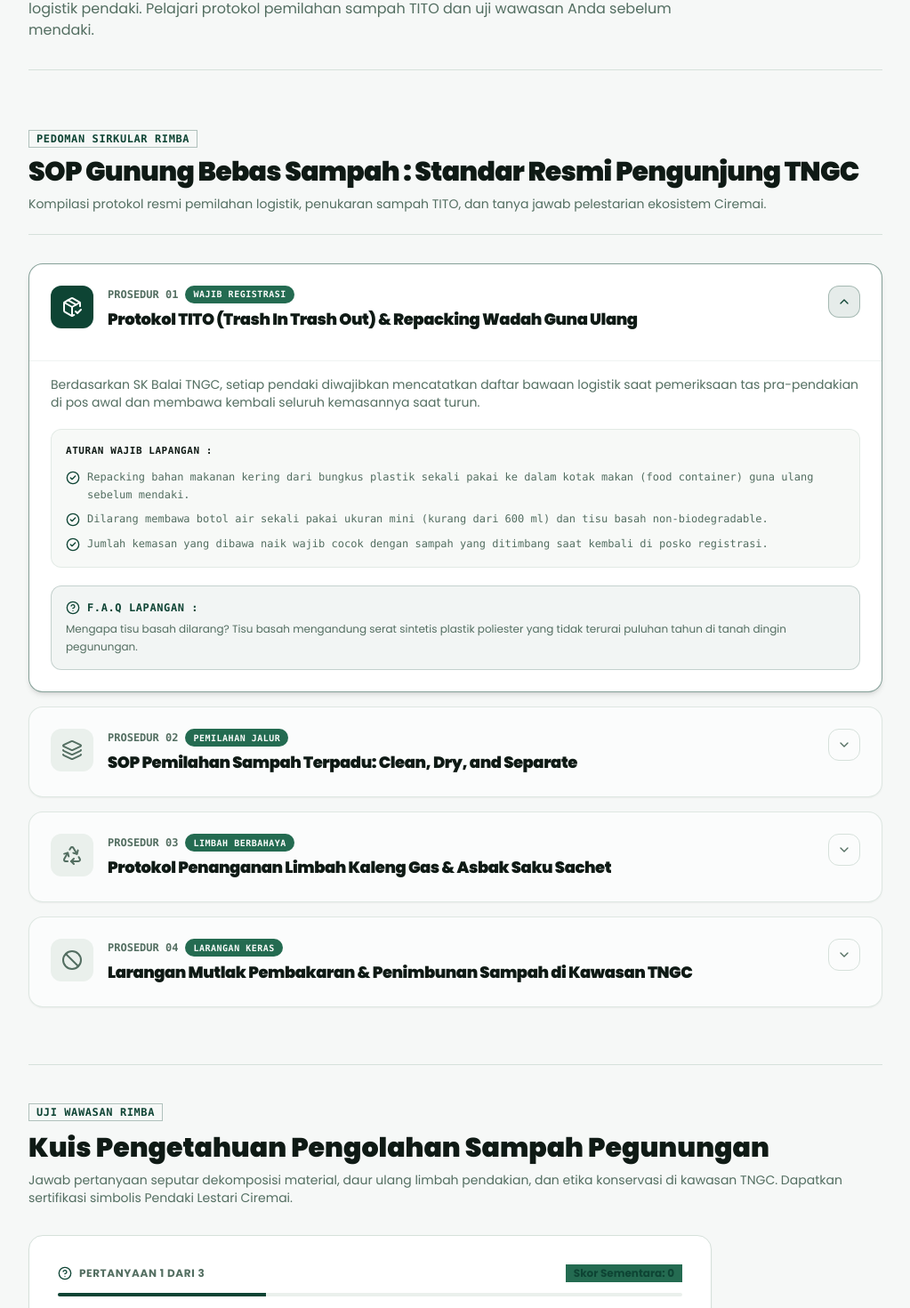
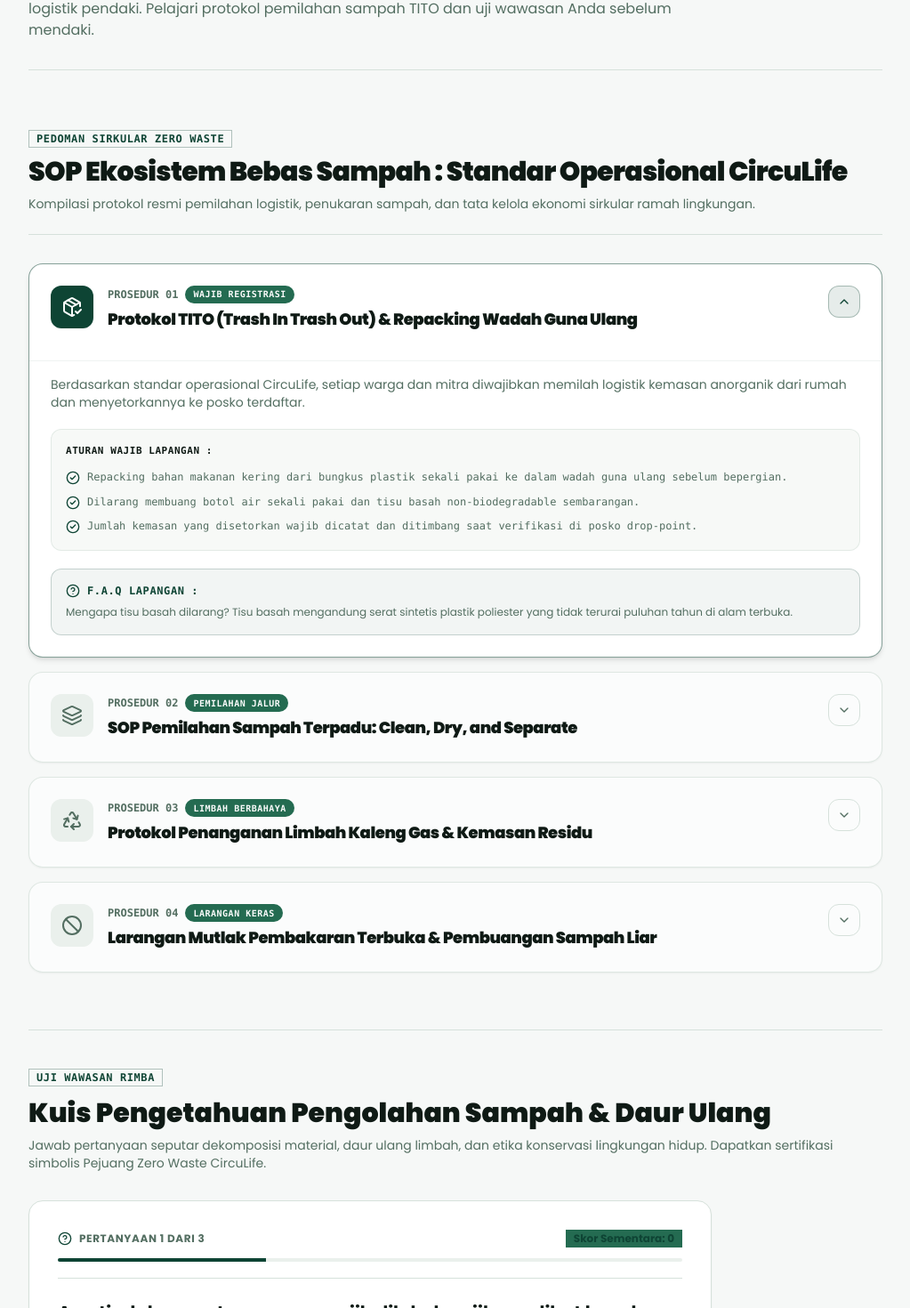
Before and after one commit to janfdev/circulife, a Next.js app: page /edukasi in a window 1280 px wide. Shown: the part 349-1819 px from the top of the page at 89% size, without its empty margins (128-1151 px from the left). Built offline with nearby package versions, Linux system fonts and the light colour scheme.

Commit message:
chore: purge remaining legacy local terms to universal CircuLife zero-waste hub

```diff
--- a/src/app/edukasi/page.tsx
+++ b/src/app/edukasi/page.tsx
@@ -39,10 +39,10 @@ export default function EdukasiPage() {
               Uji Wawasan Rimba
             </Badge>
             <h2 id="quiz-section" className="text-2xl sm:text-3xl font-black text-foreground">
-              Kuis Pengetahuan Pengolahan Sampah Pegunungan
+              Kuis Pengetahuan Pengolahan Sampah & Daur Ulang
             </h2>
             <p className="text-xs sm:text-sm text-muted-foreground leading-relaxed">
-              Jawab pertanyaan seputar dekomposisi material, daur ulang limbah pendakian, dan etika konservasi di kawasan TNGC. Dapatkan sertifikasi simbolis Pendaki Lestari Ciremai.
+              Jawab pertanyaan seputar dekomposisi material, daur ulang limbah, dan etika konservasi lingkungan hidup. Dapatkan sertifikasi simbolis Pejuang Zero Waste CircuLife.
             </p>
           </div>
 
@@ -55,7 +55,7 @@ export default function EdukasiPage() {
         <Card className="border-border bg-muted/40 p-8 flex flex-col sm:flex-row items-center justify-between gap-6 shadow-sm rounded-2xl">
           <div className="space-y-1 text-center sm:text-left">
             <h3 className="text-lg font-black text-foreground">
-              Sudah Memilah Sampah dari Jalur Pendakian?
+              Sudah Memilah Sampah dari Rumah Anda?
             </h3>
             <p className="text-xs sm:text-sm text-muted-foreground">
               Catat setoran sampah Anda di posko registrasi untuk ditukar dengan bibit pohon Saninten.
--- a/src/app/konservasi/page.tsx
+++ b/src/app/konservasi/page.tsx
@@ -14,13 +14,13 @@ export default function KonservasiPage() {
         <div className="border-b border-border pb-8 space-y-3">
           <Badge variant="secondary" className="gap-2 px-3.5 py-1 text-xs font-bold uppercase tracking-wider mb-1">
             <Recycle className="h-3.5 w-3.5 text-primary" aria-hidden="true" />
-            <span>Ekonomi Sirkular & Konservasi Terpadu TNGC</span>
+            <span>Ekonomi Sirkular & Konservasi Lingkungan</span>
           </Badge>
           <h1 className="text-3xl sm:text-4xl lg:text-5xl font-black tracking-tight text-foreground leading-[1.2]">
-            Katalog Produk Olahan Sampah & Konservasi Ciremai
+            Katalog Produk Olahan Sampah & Konservasi Terpadu
           </h1>
           <p className="text-sm sm:text-base text-muted-foreground max-w-3xl leading-relaxed">
-            Mengubah sampah jalur pendakian menjadi material konstruksi jalan setapak ramah lingkungan, pupuk persemaian bibit Saninten, dan cinderamata khas lereng oleh kelompok swadaya masyarakat.
+            Mengubah sampah anorganik terpilah menjadi material konstruksi jalan setapak ramah lingkungan, pupuk persemaian bibit penghijauan, dan produk upcycling bernilai tambah tinggi.
           </p>
         </div>
 
--- a/src/components/HotlineDirectory.tsx
+++ b/src/components/HotlineDirectory.tsx
@@ -17,10 +17,10 @@ export default function HotlineDirectory() {
           </Badge>
         </div>
         <h2 className="text-2xl sm:text-3xl font-black text-foreground tracking-tight">
-          Hotline Kontak Darurat Balai TNGC & Posko Jalur
+          Hotline Kontak Drop-Point & Mitra Sirkular CircuLife
         </h2>
         <p className="text-xs sm:text-sm text-muted-foreground leading-relaxed">
-          Nomor telepon resmi posko lapangan untuk panggilan darurat bahaya kebakaran, evakuasi medis pendaki, dan laporan tindak pidana kehutanan.
+          Nomor kontak resmi posko lapangan untuk penjemputan sampah terpilah skala besar, verifikasi drop-point, dan koordinasi kemitraan bank sampah.
         </p>
       </div>
 
--- a/src/components/InteractiveQuiz.tsx
+++ b/src/components/InteractiveQuiz.tsx
@@ -173,7 +173,7 @@ export default function InteractiveQuiz({ questions }: InteractiveQuizProps) {
         {showFeedback && (
           <Alert className="border-border bg-muted/60 text-xs leading-relaxed space-y-1">
             <AlertDescription className="text-muted-foreground text-xs leading-relaxed">
-              <strong className="font-bold text-foreground block mb-0.5">Penjelasan Resmi TNGC :</strong>
+              <strong className="font-bold text-foreground block mb-0.5">Penjelasan Ilmiah CircuLife :</strong>
               {currentQ.explanation}
             </AlertDescription>
           </Alert>
--- a/src/components/SopGuidelines.tsx
+++ b/src/components/SopGuidelines.tsx
@@ -16,13 +16,13 @@ export default function SopGuidelines() {
       category: "Wajib Registrasi",
       title: "Protokol TITO (Trash In Trash Out) & Repacking Wadah Guna Ulang",
       description:
-        "Berdasarkan SK Balai TNGC, setiap pendaki diwajibkan mencatatkan daftar bawaan logistik saat pemeriksaan tas pra-pendakian di pos awal dan membawa kembali seluruh kemasannya saat turun.",
+        "Berdasarkan standar operasional CircuLife, setiap warga dan mitra diwajibkan memilah logistik kemasan anorganik dari rumah dan menyetorkannya ke posko terdaftar.",
       keyRules: [
-        "Repacking bahan makanan kering dari bungkus plastik sekali pakai ke dalam kotak makan (food container) guna ulang sebelum mendaki.",
-        "Dilarang membawa botol air sekali pakai ukuran mini (kurang dari 600 ml) dan tisu basah non-biodegradable.",
-        "Jumlah kemasan yang dibawa naik wajib cocok dengan sampah yang ditimbang saat kembali di posko registrasi.",
+        "Repacking bahan makanan kering dari bungkus plastik sekali pakai ke dalam wadah guna ulang sebelum bepergian.",
+        "Dilarang membuang botol air sekali pakai dan tisu basah non-biodegradable sembarangan.",
+        "Jumlah kemasan yang disetorkan wajib dicatat dan ditimbang saat verifikasi di posko drop-point.",
       ],
-      faqs: "Mengapa tisu basah dilarang? Tisu basah mengandung serat sintetis plastik poliester yang tidak terurai puluhan tahun di tanah dingin pegunungan.",
+      faqs: "Mengapa tisu basah dilarang? Tisu basah mengandung serat sintetis plastik poliester yang tidak terurai puluhan tahun di alam terbuka.",
     },
     {
       id: "sop-2",
@@ -31,9 +31,9 @@ export default function SopGuidelines() {
       category: "Pemilahan Jalur",
       title: "SOP Pemilahan Sampah Terpadu: Clean, Dry, and Separate",
       description:
-        "Pisahkan jenis sampah sejak di dalam tenda agar material anorganik tetap bernilai tinggi saat didaur ulang menjadi paving block dan cinderamata KSM.",
+        "Pisahkan jenis sampah sejak di dalam rumah agar material anorganik tetap bernilai tinggi saat didaur ulang menjadi paving block dan cinderamata KSM.",
       keyRules: [
-        "Kosongkan dan remas botol plastik PET hingga pipih guna menghemat volume trash bag pendakian.",
+        "Kosongkan dan remas botol plastik PET hingga pipih guna menghemat volume penyimpanan.",
         "Pisahkan sisa makanan basah ke kantong tersendiri agar tidak mengotori kaleng dan plastik daur ulang.",
         "Keringkan sampah plastik makanan instan dari sisa minyak atau kuah sebelum dimasukkan ke kantong sampah.",
       ],
@@ -44,30 +44,30 @@ export default function SopGuidelines() {
       number: "03",
       icon: Recycle,
       category: "Limbah Berbahaya",
-      title: "Protokol Penanganan Limbah Kaleng Gas & Asbak Saku Sachet",
+      title: "Protokol Penanganan Limbah Kaleng Gas & Kemasan Residu",
       description:
-        "Kaleng gas kompor portabel bekas bertekanan sisa dan puntung rokok memerlukan perlakuan khusus demi keselamatan dan kebersihan jalur.",
+        "Kaleng gas portabel bekas bertekanan sisa dan limbah residu memerlukan perlakuan khusus demi keselamatan lingkungan sekitar.",
       keyRules: [
-        "Dilarang menusuk atau membakar kaleng gas di area kemping; gas sisa rawan meledak jika terkena panas.",
-        "Simpan kaleng gas kosong di kompartemen luar ransel dan serahkan langsung ke drop-box B3 di pos registrasi.",
-        "Gunakan wadah asbak saku portabel (pocket ashtray) tertutup untuk menampung puntung dan abu hingga turun ke posko.",
+        "Dilarang menusuk atau membakar kaleng gas secara sembarangan; gas sisa rawan meledak jika terkena panas.",
+        "Simpan kaleng gas kosong di tempat terpisah dan serahkan langsung ke drop-box limbah kaleng di pos registrasi.",
+        "Gunakan wadah khusus tertutup untuk menampung residu anorganik hingga dibawa ke posko.",
       ],
-      faqs: "Apa yang dilakukan pengelola terhadap kaleng gas bekas? Kaleng dikosongkan sisa gasnya secara aman di posko lalu dilebur dan dicetak menjadi tungku ultralight.",
+      faqs: "Apa yang dilakukan pengelola terhadap kaleng gas bekas? Kaleng dikosongkan sisa gasnya secara aman di posko lalu dilebur dan dicetak menjadi tungku biomassa ultralight.",
     },
     {
       id: "sop-4",
       number: "04",
       icon: Ban,
       category: "Larangan Keras",
-      title: "Larangan Mutlak Pembakaran & Penimbunan Sampah di Kawasan TNGC",
+      title: "Larangan Mutlak Pembakaran Terbuka & Pembuangan Sampah Liar",
       description:
-        "Membakar atau mengubur sampah di area shelter, savana, maupun puncak Ciremai merupakan tindak perusakan lingkungan yang dikenakan sanksi tegas.",
+        "Membakar atau membuang sampah sembarangan mencemari udara, merusak kualitas air tanah, dan melanggar ketentuan regulasi persampahan.",
       keyRules: [
-        "Pembakaran sampah plastik menghasilkan asap beracun dioksin dan memicu risiko kobaran karhutla di semak kering lereng.",
-        "Menimbun sampah organik atau anorganik mengundang satwa babi hutan masuk ke area kemping dan merusak tanah resapan air.",
-        "Pelanggar dikenakan denda pembersihan jalur secara sukarela dan sanksi blacklist di seluruh gerbang pendakian.",
+        "Pembakaran sampah terbuka menghasilkan asap beracun dioksin dan partikel karsinogenik PM2.5.",
+        "Membuang sampah anorganik ke selokan atau sungai mencemari ekosistem perairan dan memicu banjir.",
+        "Pelanggar dikenakan sanksi tindak pidana lingkungan hidup sesuai UU No. 18 Tahun 2008.",
       ],
-      faqs: "Bolehkah mengubur sisa nasi di tanah? Dilarang. Suhu dingin puncak Ciremai menghambat pembusukan dan mengubah kebiasaan mencari makan satwa liar.",
+      faqs: "Bolehkah membakar sampah daun kering di pekarangan? Tidak disarankan. Sampah daun sebaiknya dicacah dan dikomposkan menggunakan biokonversi maggot BSF.",
     },
   ];
 
@@ -76,13 +76,13 @@ export default function SopGuidelines() {
       {/* Header */}
       <div className="border-b border-border pb-6 space-y-2">
         <Badge variant="outline" className="text-xs font-mono font-bold uppercase tracking-wider text-primary border-primary/30">
-          Pedoman Sirkular Rimba
+          Pedoman Sirkular Zero Waste
         </Badge>
         <h2 className="text-2xl sm:text-3xl font-black text-foreground tracking-tight">
-          SOP Gunung Bebas Sampah : Standar Resmi Pengunjung TNGC
+          SOP Ekosistem Bebas Sampah : Standar Operasional CircuLife
         </h2>
         <p className="text-xs sm:text-sm text-muted-foreground leading-relaxed">
-          Kompilasi protokol resmi pemilahan logistik, penukaran sampah TITO, dan tanya jawab pelestarian ekosistem Ciremai.
+          Kompilasi protokol resmi pemilahan logistik, penukaran sampah, dan tata kelola ekonomi sirkular ramah lingkungan.
         </p>
       </div>
 
```
Also changed, not shown: src/app/lapor/page.tsx (+7 -7 lines), src/components/ReportForm.tsx (+4 -4 lines), src/components/RestorationTracker.tsx (+4 -4 lines).
